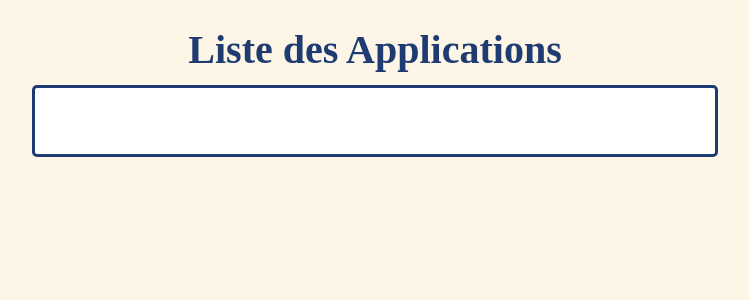
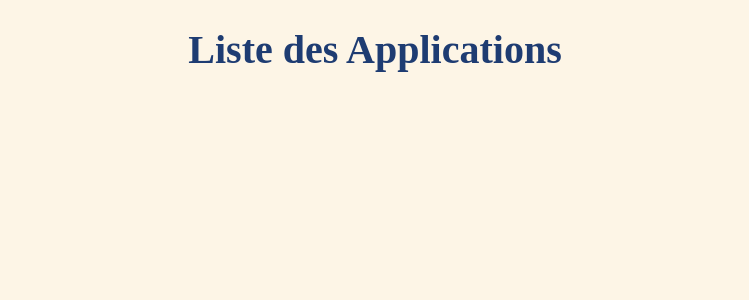
Before and after one commit to julesgtz/SAE23_push, a Django app: template adminsite/templates/adminsite/applications/affiche.html in a window 1280 px wide. Shown: the part 215-515 px from the top of the page, without its empty margins (265-1014 px from the left). Run offline with Django 3.2, Linux system fonts and the light colour scheme; the template is opened without the code that fills it, so the values that code supplies are empty.

Commit message:
Update index.css

```diff
--- a/adminsite/static/adminsite/index.css
+++ b/adminsite/static/adminsite/index.css
@@ -52,18 +52,6 @@ form label {
     padding-top: 2%;
     padding-bottom: 1%;
 }
-.form{
-    max-width: 50%;
-    margin: 0 auto;
-    padding: 20px;
-    margin-top: 4%;
-    margin-bottom: 1%;
-    padding-bottom: 2%;
-    background-color: #fff;
-    border: 3px solid #1e3c72;
-    border-radius: 5px;
-    font-size: large;
-}
 
 h1{
     text-align: center;
@@ -78,7 +66,6 @@ h2{
     font-weight: bold;
     margin-top: 2%;
     font-size: 250%;
-    padding-bottom: 1%;
 
 }
 
```
